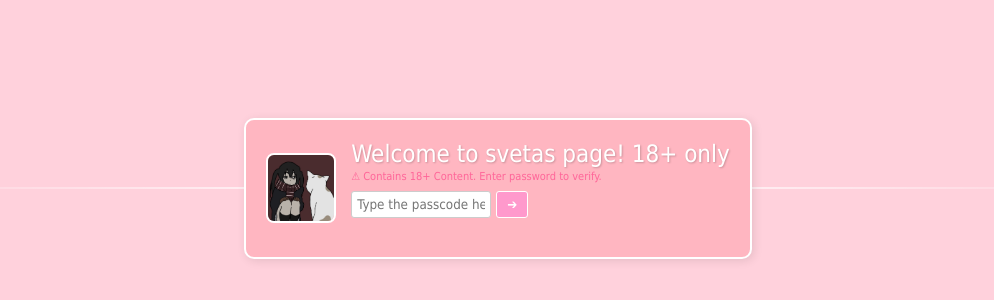
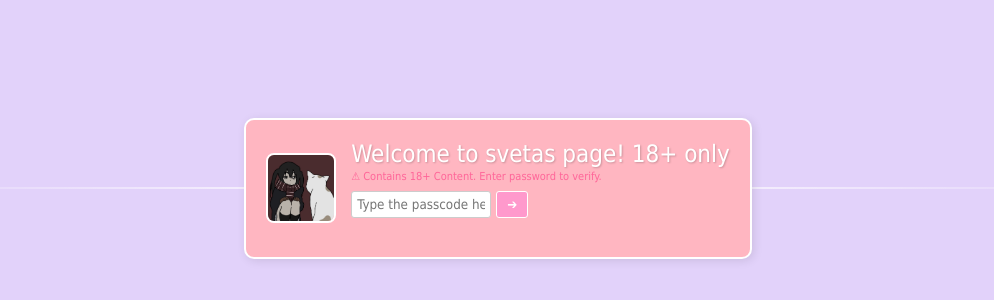
Before and after one commit to lottiedotcom/iskrist4ll, a website: page index.html in a window 1280 px wide. Shown: the part 212-512 px from the top of the page, without its empty margins (142-1136 px from the left). Drawn offline with Linux system fonts and the light colour scheme; files whose address does not match are found by name.

Commit message:
Update style.css

```diff
--- a/style.css
+++ b/style.css
@@ -13,7 +13,7 @@ body, html {
 /* Baby Pink Login Screen */
 #login-screen {
     width: 100%; height: 100%;
-    background: #ffd1dc;
+    background: #e2d2fa;
     display: flex; justify-content: center; align-items: center;
     color: #4a4a4a; z-index: 1000; position: absolute; top: 0; left: 0;
 }
```
